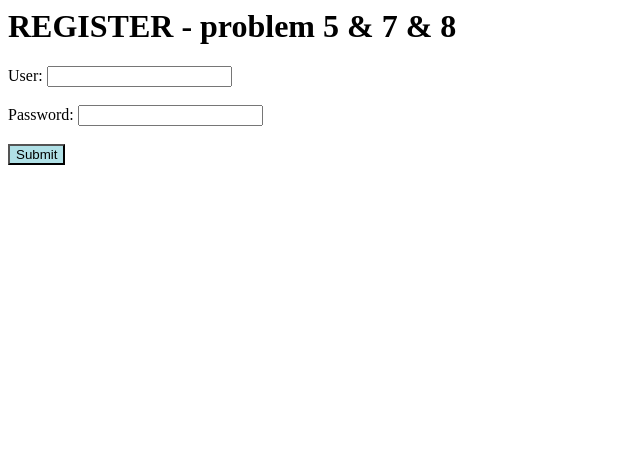
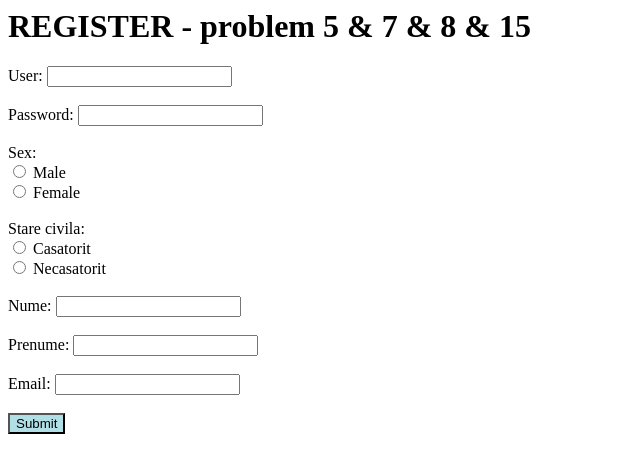
Before and after one commit to OanaUjica/PHP, a PHP site: page /inregistrare.php in a window 1280 px wide. Shown: the top 473 px of the page, without its empty margins (0-640 px from the left). Run offline with PHP 8.4, Linux system fonts and the light colour scheme.

Commit message:
Added laboratory's problems

```diff
--- /dev/null
+++ b/index.php
@@ -0,0 +1,5 @@
+<?php
+echo '<h1>MENU - problem 14</h1>';
+echo '<a href="login.php" target="_blank">LOGIN</a>' . '<br>';
+echo '<a href="inregistrare.php" target="_blank">REGISTER</a>';
+?>
--- a/inregistrare.php
+++ b/inregistrare.php
@@ -17,11 +17,22 @@ if (mysqli_connect_errno()) {
 
 $user=$_POST["user"];
 $password=$_POST["password"];
+
+$sex=$_POST["sex"];
+$sexSql= $sex == "female" ? 0 : 1;
+
+$stareaCivila=$_POST["stareCivila"];
+$stareaCivilaSql= $stareaCivila == "casatorit" ? 0 : 1;
+
+$nume=$_POST["nume"];
+$prenume=$_POST["prenume"];
+$email=$_POST["email"];
 // Perform query
-$query= "INSERT INTO $table_name (username, parola) VALUES ('$user', '$password')";
+$query= "INSERT INTO $table_name (username, parola, sex, stareacivila, nume, prenume, email)
+          VALUES ('$user', '$password', '$sexSql', '$stareaCivilaSql', '$nume', '$prenume', '$email')";
 $result= mysqli_query($db, $query);
 if ($result) {
-  echo "New user created successfully";
+  echo "New user created successfully!";
 } else {
   echo "Error: " . $query. "<br>" .mysqli_error($db);
 }
@@ -38,12 +49,31 @@ exit();
 
 <form method="post" action="<?php echo htmlspecialchars($_SERVER['PHP_SELF']); ?>" target="_self" enctype="multipart/form-data">
 
-<h1>REGISTER - problem 5 & 7 & 8</h1>
+<h1>REGISTER - problem 5 & 7 & 8 & 15</h1>
 
 <label for="user">User: </label>
 <input type="text" id="user" name="user"><br><br>
 <label for="password">Password: </label>
 <input type="password" id="password" name="password"><br><br>
 
+<label for="sex">Sex: </label><br>
+<input type="radio" name="sex" value="male"> Male
+<br>
+<input type="radio" name="sex" value="female"> Female
+<br><br>
+
+<label for="stareCivila">Stare civila: </label><br>
+<input type="radio" name="stareCivila" value="casatorit"> Casatorit
+<br>
+<input type="radio" name="stareCivila" value="necasatorit"> Necasatorit
+<br><br>
+
+<label for="nume">Nume: </label>
+<input type="text" id="nume" name="nume"><br><br>
+<label for="prenume">Prenume: </label>
+<input type="text" id="prenume" name="prenume"><br><br>
+<label for="email">Email: </label>
+<input type="email" id="email" name="email"><br><br>
+
 <input type="submit" name="submit" value="Submit" style="background-color:powderblue;">
 </form>
```
Also changed, not shown: login.php (+19 -15 lines).
